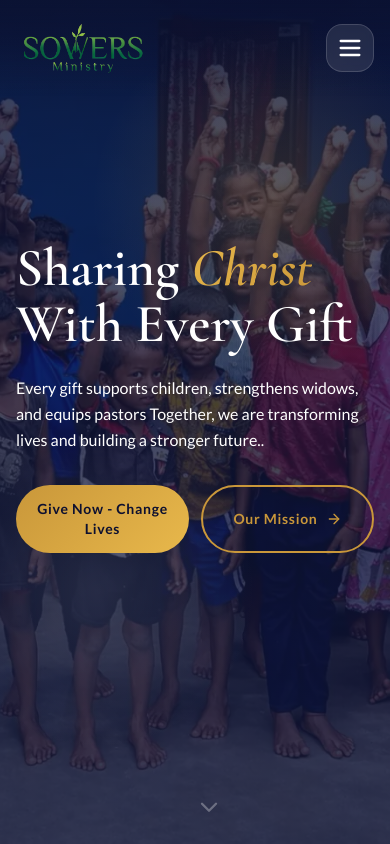
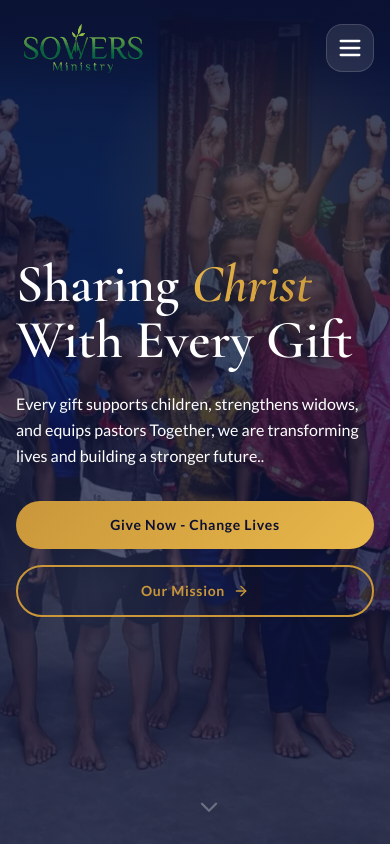
Before and after one commit to sendermail029-cpu/sowersministries, a Next.js app: page / in a window 390 px wide. Shown: the top 844 px of the page. Built offline with nearby package versions, Linux system fonts and the light colour scheme; a web font is replaced by a local one.

Commit message:
Refine mobile hero button stacking and spacing

```diff
--- a/app/page.tsx
+++ b/app/page.tsx
@@ -140,7 +140,7 @@
           <div className="absolute inset-0 bg-[radial-gradient(circle_at_70%_24%,rgba(224,175,62,0.16),transparent_26%),radial-gradient(circle_at_25%_70%,rgba(255,255,255,0.10),transparent_24%)]" />
         </div>
 
-        <div className="relative z-10 mx-auto grid min-h-screen max-w-7xl items-start gap-10 px-4 pb-24 pt-60 sm:px-6 sm:pb-16 sm:pt-40 lg:grid-cols-[minmax(0,1.15fr)_minmax(320px,0.85fr)] lg:items-center lg:px-8 lg:pt-28">
+        <div className="relative z-10 mx-auto grid min-h-screen max-w-7xl items-start gap-10 px-4 pb-24 pt-64 sm:px-6 sm:pb-16 sm:pt-40 lg:grid-cols-[minmax(0,1.15fr)_minmax(320px,0.85fr)] lg:items-center lg:px-8 lg:pt-28">
           <div className="max-w-4xl">
             <motion.p
               key={`${activeSlide}-eyebrow`}
@@ -178,17 +178,17 @@
               initial={{ opacity: 0, y: 20 }}
               animate={{ opacity: 1, y: 0 }}
               transition={{ duration: 0.7, delay: 0.3 }}
-              className="mt-8 grid max-w-xl grid-cols-2 gap-3 sm:flex sm:max-w-none sm:flex-row sm:gap-4"
+              className="mt-8 flex flex-col gap-4 sm:flex-row"
             >
               <a
                 href="https://donorbox.org/sowers-ministry"
-                className="custom-dbox-popup btn-primary inline-block rounded-full px-4 py-3.5 text-center text-sm font-sans md:px-8 md:py-4 md:text-base"
+                className="custom-dbox-popup btn-primary inline-block rounded-full px-7 py-3.5 text-center text-sm font-sans md:px-8 md:py-4 md:text-base"
               >
                 Give Now - Change Lives
               </a>
               <Link
                 href="/about-sowers"
-                className="btn-outline inline-flex items-center justify-center gap-2 rounded-full border-white/30 px-4 py-3.5 text-sm font-sans text-white hover:border-white/50 hover:bg-white/10 md:px-8 md:py-4 md:text-base"
+                className="btn-outline inline-flex items-center justify-center gap-2 rounded-full border-white/30 px-7 py-3.5 text-sm font-sans text-white hover:border-white/50 hover:bg-white/10 md:px-8 md:py-4 md:text-base"
               >
                 Our Mission <ArrowRight size={16} />
               </Link>
```
